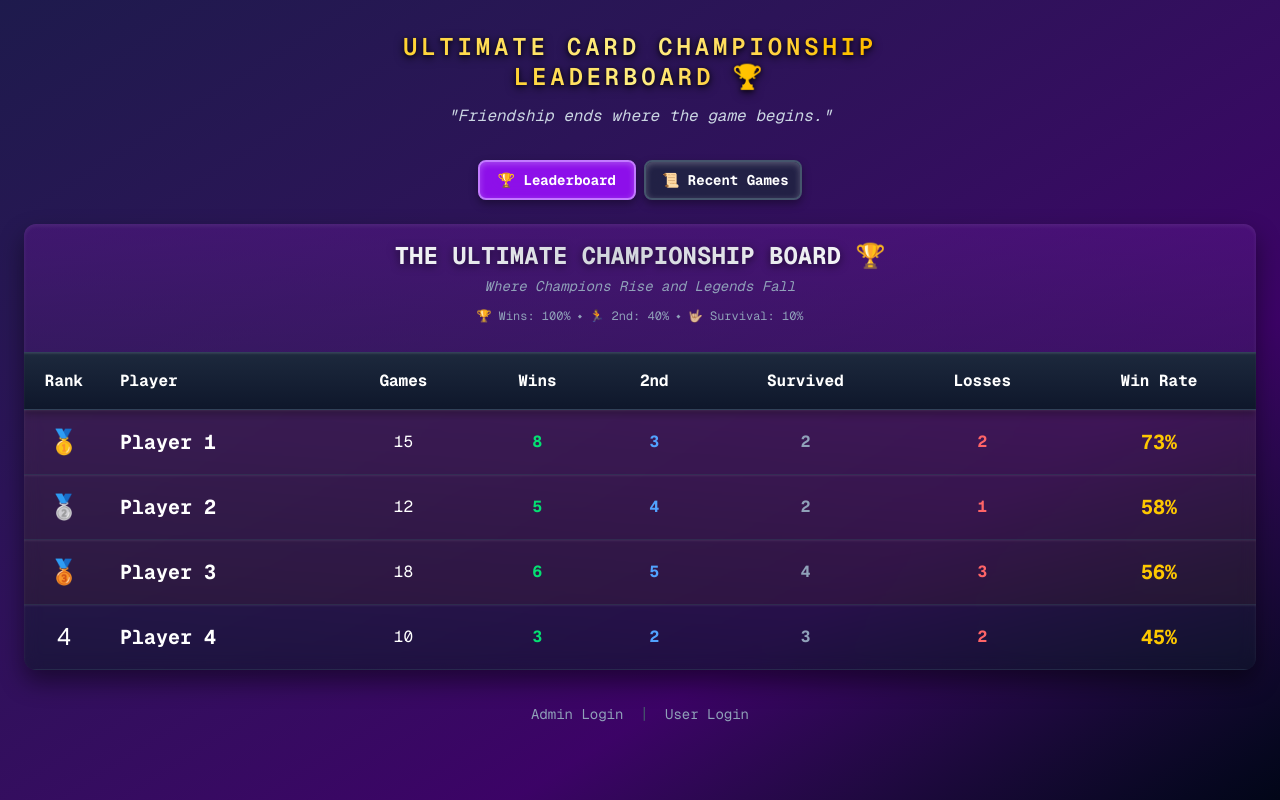
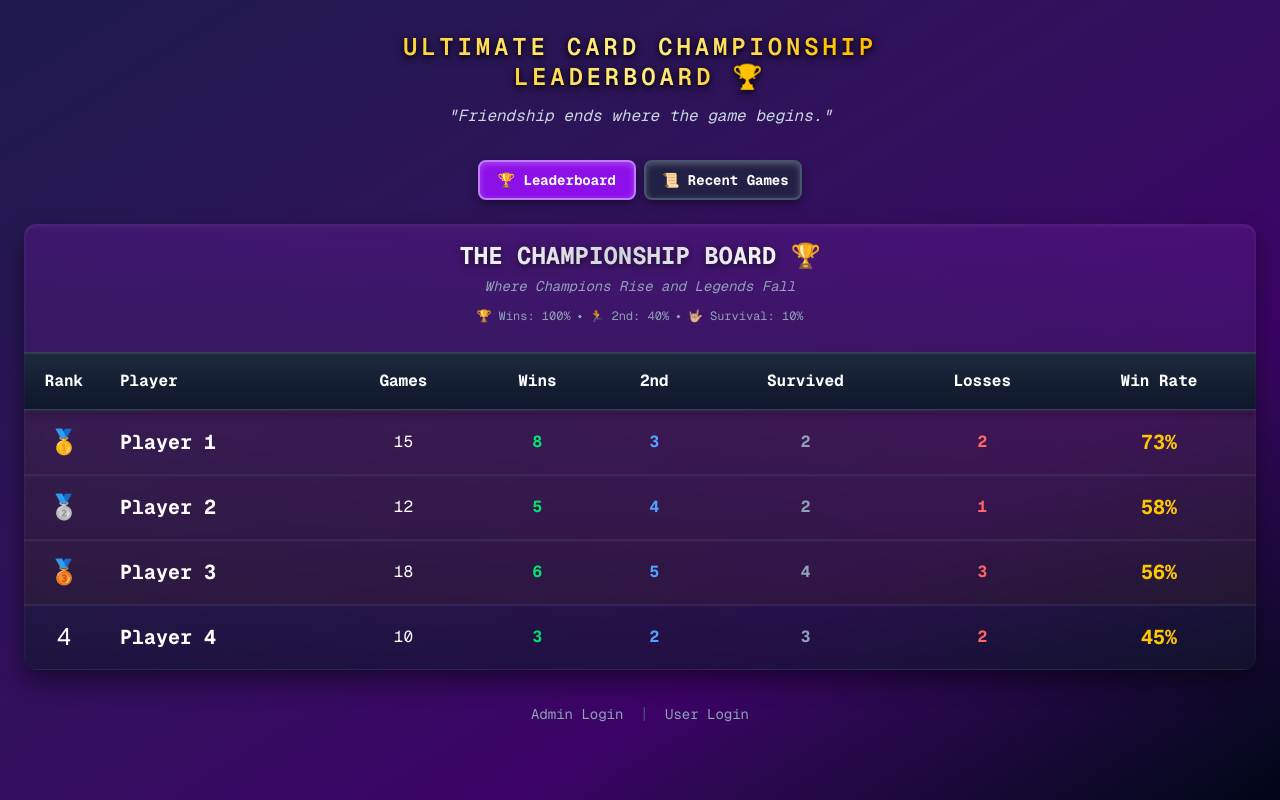
Before and after one commit to mobzter2026/ucc, a Next.js app: page / in a window 1280 px wide. Built offline with nearby package versions, Linux system fonts and the light colour scheme.

Commit message:
Clean up homepage - remove unused game-tally elements

```diff
--- a/app/page.tsx
+++ b/app/page.tsx
@@ -110,7 +110,7 @@ export default function Home() {
               <div className="text-center">
                 <h2 className="text-lg sm:text-2xl font-bold mb-1 whitespace-nowrap" style={{fontVariant: 'small-caps'}}>
                   <span className="bg-gradient-to-r from-gray-100 via-gray-300 to-gray-100 bg-clip-text text-transparent drop-shadow-[0_2px_4px_rgba(0,0,0,0.6)] uppercase">
-                    The Ultimate Championship Board
+                    The Championship Board
                   </span> 🏆
                 </h2>
                 <p className="text-slate-400 text-sm mb-3 italic">Where Champions Rise and Legends Fall</p>
```
